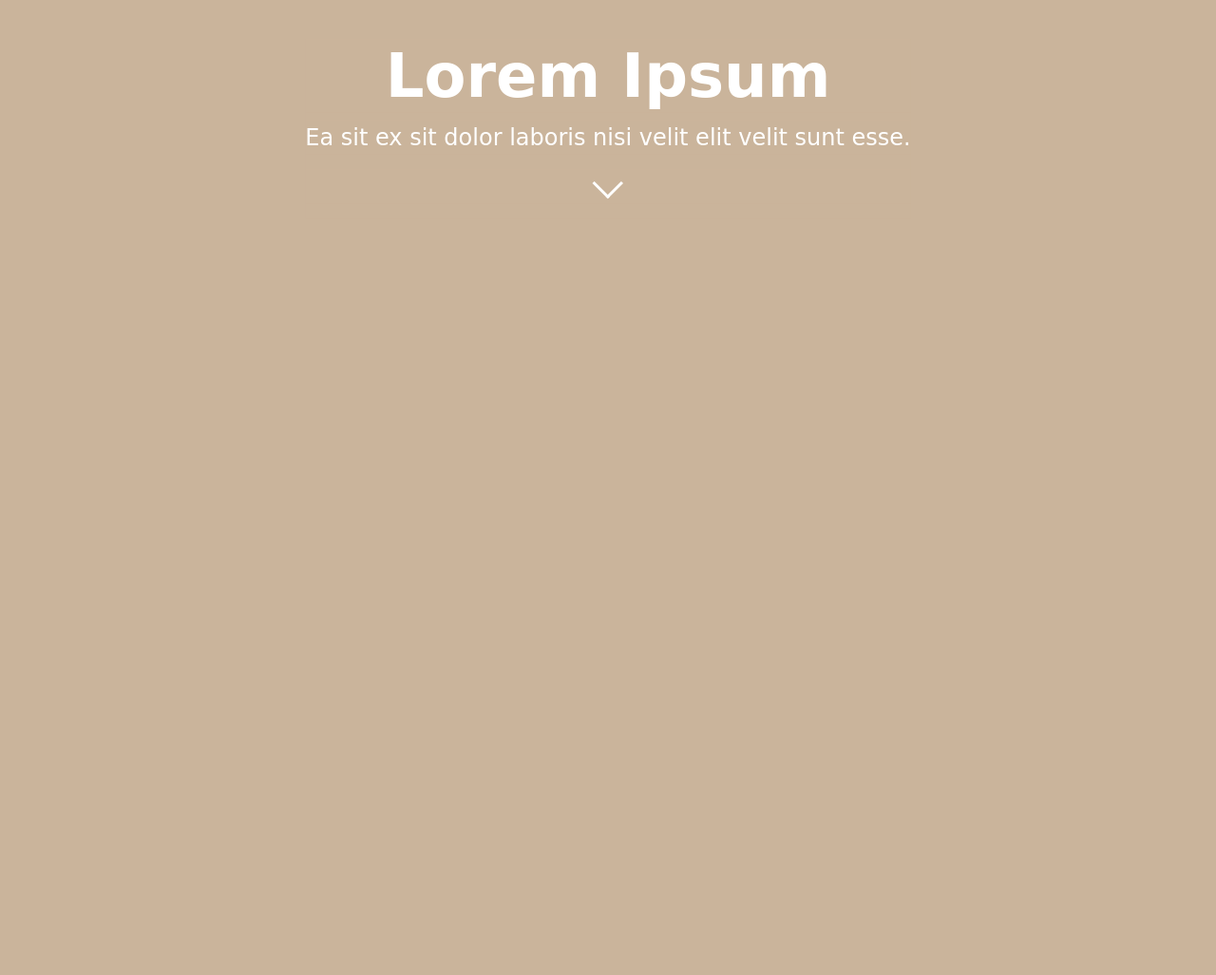
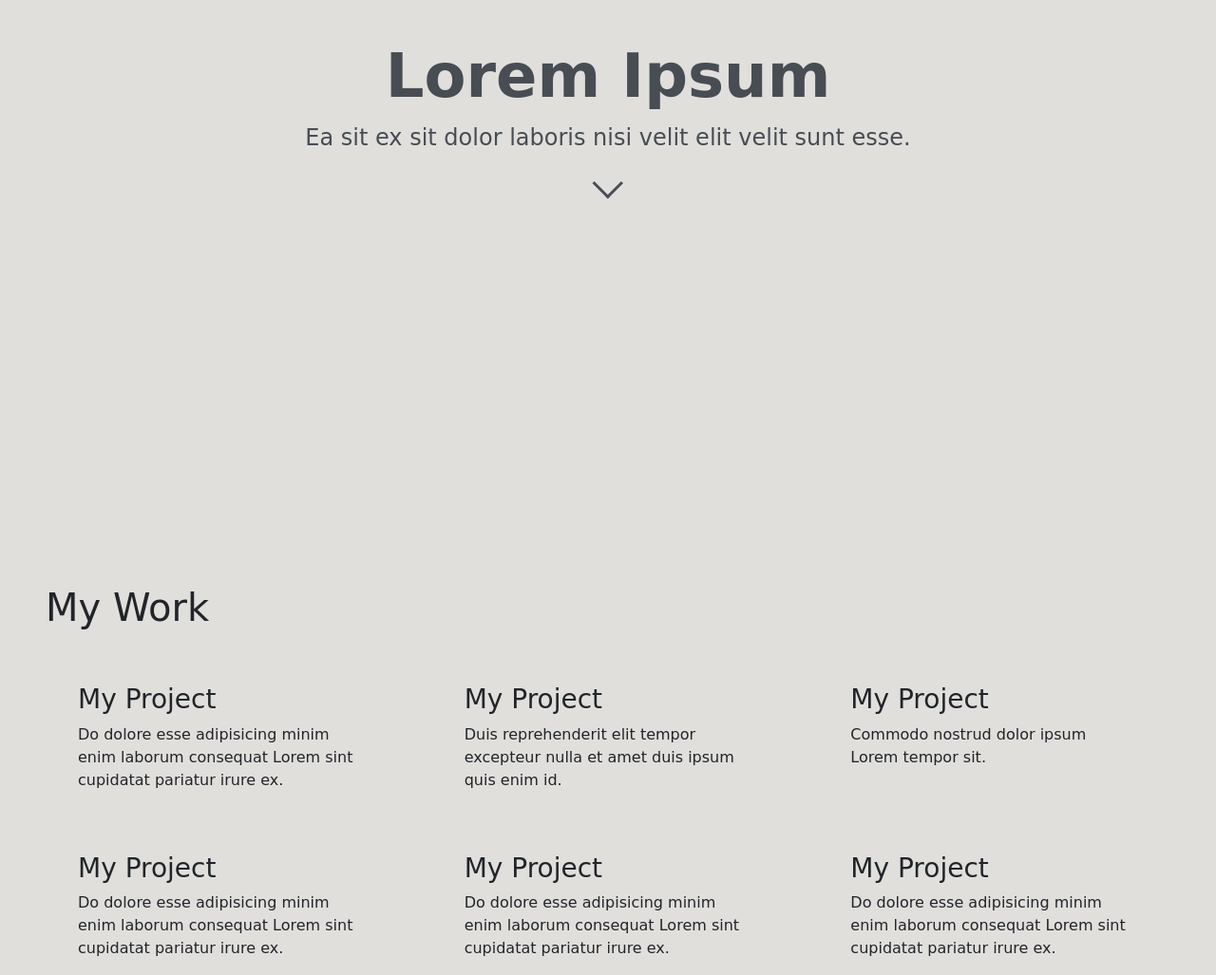
Before and after one commit to camizag/portfolio-v2, a website: page index.html in a window 1280 px wide. Shown: the part 240-1267 px from the top of the page at 95% size. Before the commit the page ends 856 px from the top, so only its background shows below. Drawn offline with nearby package versions, Linux system fonts and the light colour scheme; a web font is replaced by a local one.

Commit message:
added and styled cards

```diff
--- a/assets/style.css
+++ b/assets/style.css
@@ -2,7 +2,9 @@
     margin: 0;
     padding: 0;
     box-sizing: border-box;
-    background-color: #cab49b;
+    background-color: #e1dfdc;
+    font-family: 'Lobster', cursive;
+
   }
 
 body, html {
@@ -12,7 +14,7 @@ body, html {
 /********* Navbar *********/
 nav a {
     text-decoration: none;
-    color: white;
+    color: #474d53;
 }
 
 .navbar {
@@ -21,18 +23,17 @@ nav a {
 }
 
 .navbar-list {
-    font-family: 'Lobster', cursive;
     font-weight: bolder;
     display: flex;
     flex-direction: row;
-    gap: 8rem;
+    gap: 2rem;
 }
 
 /******** Hero bg ********/
 .hero-image {
     display: flex;
     justify-content: center;
-    background-color: #cab49b;
+    background-color: #e1dfdc;
     height: 100%;
     background-position: center;
     background-repeat: no-repeat;
@@ -48,7 +49,7 @@ nav a {
     top: 40%;
     left: 50%;
     transform: translate(-50%, -50%);
-    color: white;
+    color: #474d53;
 }
 
 .hero-text h1 {
@@ -69,11 +70,21 @@ nav a {
 
 .down-arrow {
     flex-wrap: wrap-reverse;
-    border: solid white;
+    border: solid #474d53;
     border-width: 0 3px 3px 0;
     display: inline-block;
     padding: 10px;
     transform: rotate(45deg);
     -webkit-transform: rotate(45deg);
+}
 
+/********* My work *********/
+.mywork-container {
+    padding-left: 3rem;
+    padding-right: 3rem;
 }
+
+.row {
+    padding-top: 3rem;
+    gap: 5rem;
+}
--- a/index.html
+++ b/index.html
@@ -12,24 +12,64 @@
     <title>Camila Zagal</title>
 </head>
 <body>
+    <!-- Navbar -->
     <nav class="navbar d-flex justify-content-around">
         <div class="navbar-list">
             <div class="p-2"><a href="#about-me">About Me</a></div>
             <div class="p-2"><a href="#my-work">My Work</a></div>
             <div class="p-2"><a href="#contact-me">Contact Me</a></div>
         </div>
-      </nav>
+    </nav>
 
+    <!-- Main header -->
     <div class="hero-image">
         <div class="hero-text">
           <h1>Lorem Ipsum</h1>
           <p>Ea sit ex sit dolor laboris nisi velit elit velit sunt esse.</p>
-          <p><i class="down-arrow"></i></p>
+          <div class="arrow-container">
+            <p><i class="down-arrow"></i></p>
+          </div>
         </div>
-      </div>
+    </div>
 
-
-
-
+    <!-- My Work-->
+    <div class="mywork-container">
+        <div class="mywork-title">
+            <h1 id="my-work">My Work</h1>
+        </div>
+        <!-- Cards -->
+        <div class="container">
+            <!-- 1st container -->
+            <div class="row d-inline-flex d-inline-block">
+              <div class="col">
+                <h3>My Project</h3>
+                <p>Do dolore esse adipisicing minim enim laborum consequat Lorem sint cupidatat pariatur irure ex.</p>
+              </div>
+              <div class="col">
+                <h3>My Project</h3>
+                <p>Duis reprehenderit elit tempor excepteur nulla et amet duis ipsum quis enim id.</p>
+              </div>
+              <div class="col">
+                <h3>My Project</h3>
+                <p>Commodo nostrud dolor ipsum Lorem tempor sit.</p>
+              </div>
+            </div>
+            <!-- 2nd container-->
+            <div class="row">
+                <div class="col">
+                    <h3>My Project</h3>
+                    <p>Do dolore esse adipisicing minim enim laborum consequat Lorem sint cupidatat pariatur irure ex.</p>
+                </div>
+                <div class="col">
+                    <h3>My Project</h3>
+                    <p>Do dolore esse adipisicing minim enim laborum consequat Lorem sint cupidatat pariatur irure ex.</p>
+                </div>
+                <div class="col">
+                    <h3>My Project</h3>
+                    <p>Do dolore esse adipisicing minim enim laborum consequat Lorem sint cupidatat pariatur irure ex.</p>
+                </div>
+            </div>
+        </div>
+    </div>
 
 </html>
```
